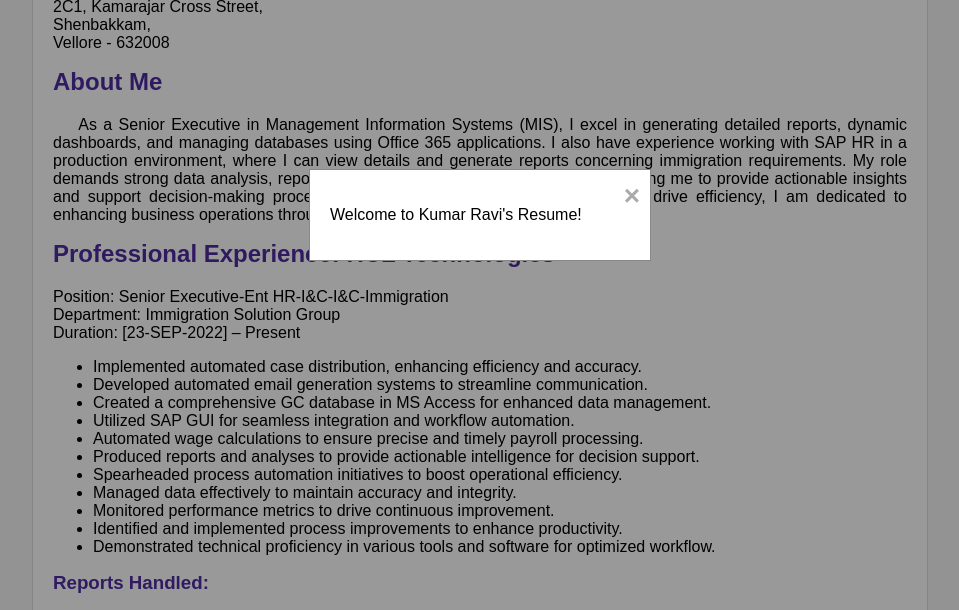
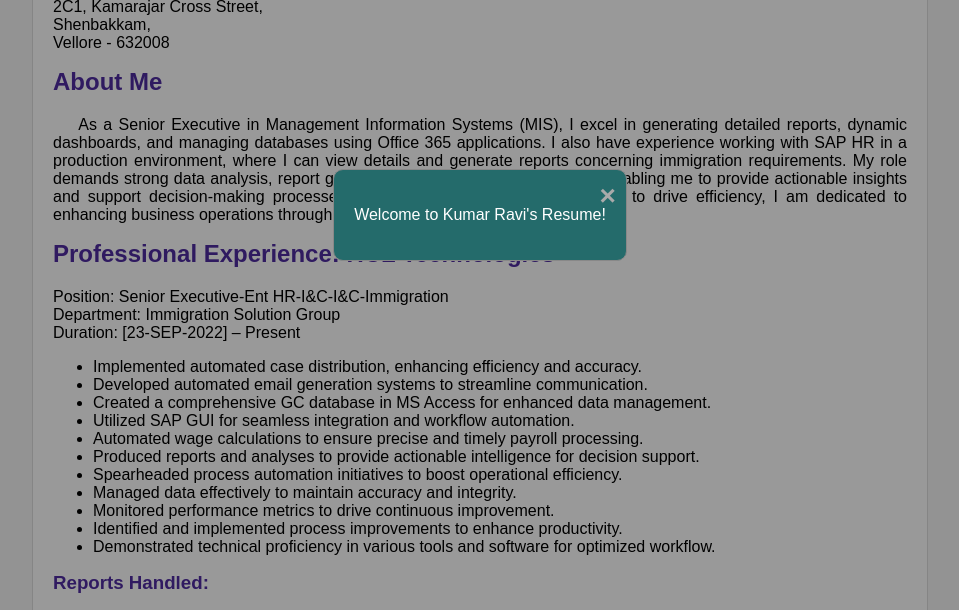
Before and after one commit to Kumar1Ravi/Website, a plain HTML site: page index.html in a window 1280 px wide. Shown: the part 185-795 px from the top of the page, without its empty margins (160-1119 px from the left). Drawn offline with Linux system fonts and the light colour scheme.

Commit message:
Popip_Updated1

```diff
--- a/styles.css
+++ b/styles.css
@@ -140,12 +140,21 @@ body {
 
 .modal-content {
     background-color: #fff;
+    background-color: #246b6b;
     padding: 20px;
     border: 1px solid #888;
+    border-radius: 10px;
+    color: #4f2ca1
     width: 80%;
     max-width: 300px;
     text-align: center;
     position: relative;
+}
+
+
+.modal-content p {
+color:#fff ;
+
 }
 
 .close {
@@ -154,6 +163,7 @@ body {
     right: 10px;
     color: #aaa;
     font-size: 28px;
+
     font-weight: bold;
     cursor: pointer;
 }
```
